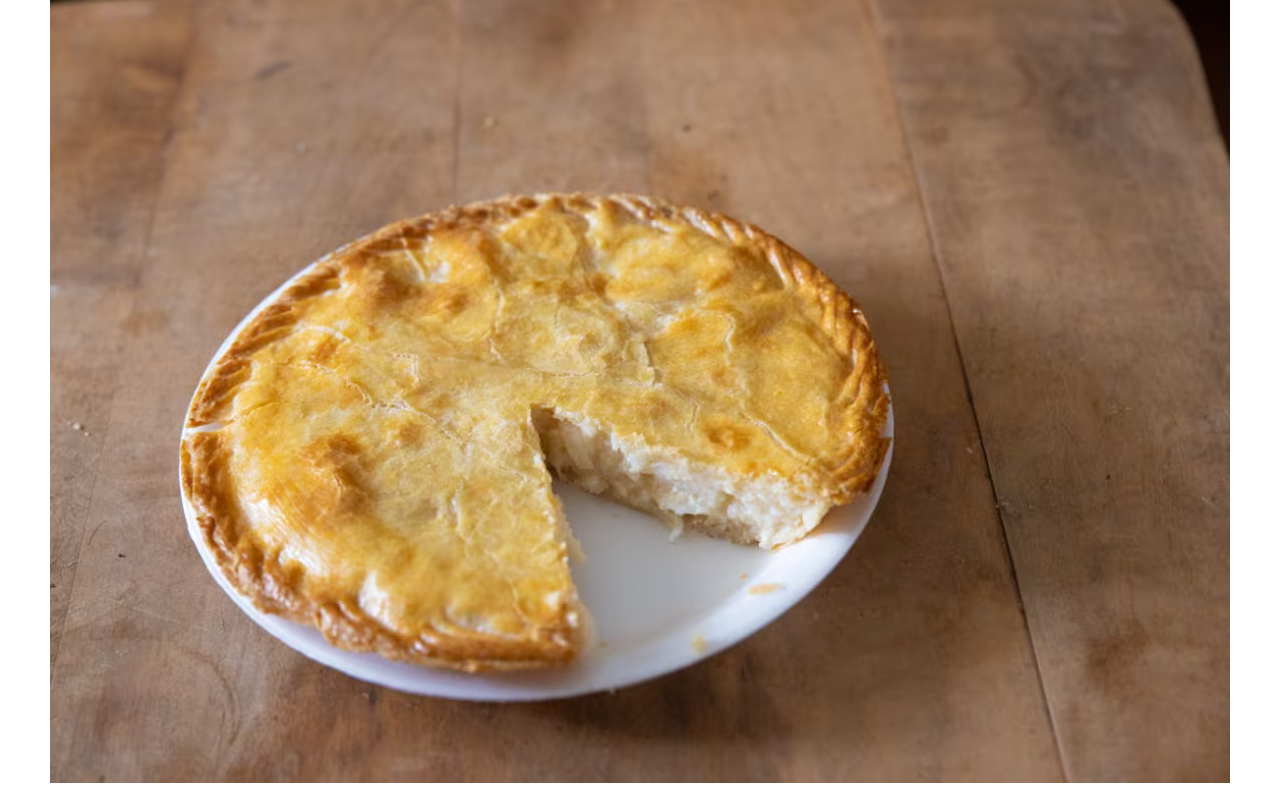
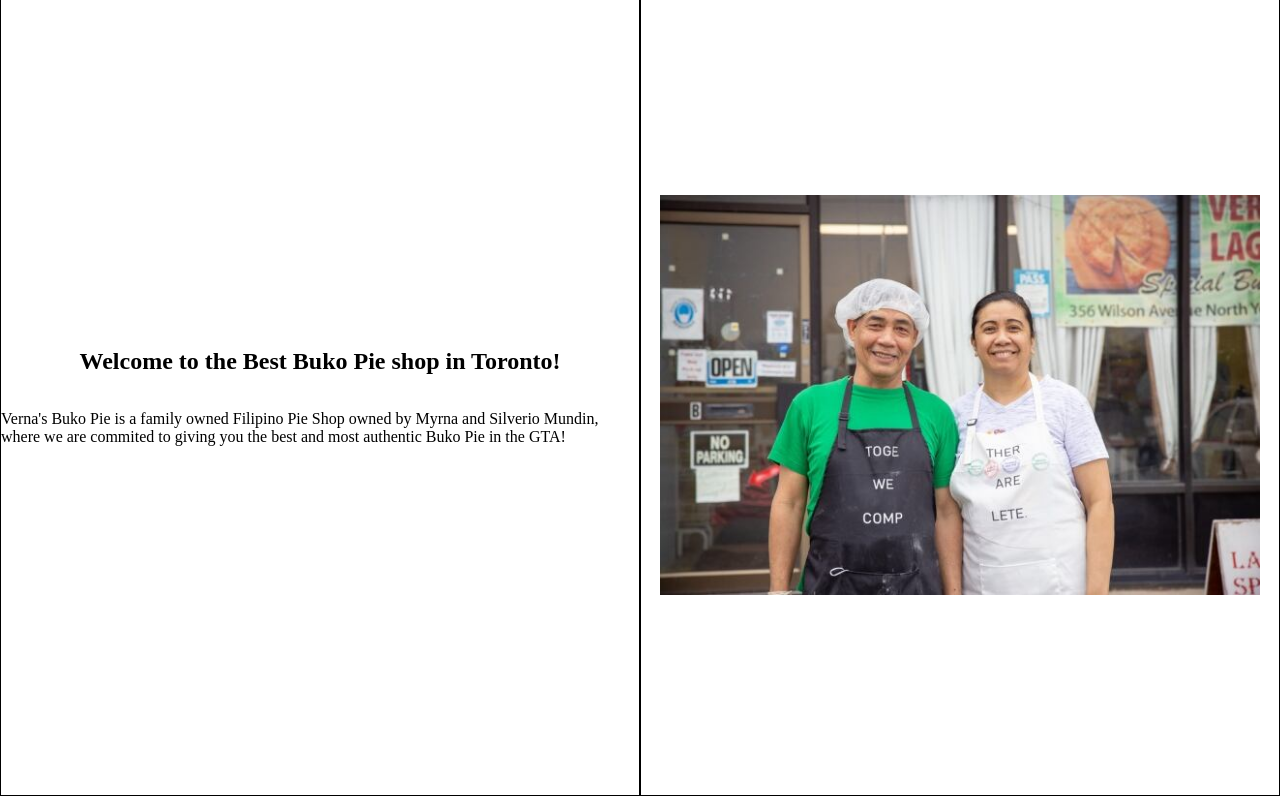
Before and after one commit to newplayer-afk/odin-restaurant-page, a website built with webpack: page src/template.html in a window 1280 px wide. Shown: the part 88-884 px from the top of the page. Built offline with nearby package versions, Linux system fonts and the light colour scheme.

Commit message:
Remove old styling on header Create home.js content

```diff
--- a/src/assets/home.js
+++ b/src/assets/home.js
@@ -1,18 +1,46 @@
 export {homePage};
-import buko_pie from "./images/buko.jpg"
+import owners from "./images/owners.jpg"
 
 const homePage = (function () {
+    const owners_import = owners
     // DEFINE ALL VARIABLES
     const content = document.querySelector("#content")
     const main = document.createElement("main")
-    const buko_pie_image = document.createElement("img")
-    buko_pie_image.src = buko_pie
+    const owners_image = new Image()
+    owners_image.src = owners_import
+    owners_image.classList.add("owners-image")
 
     const addContent = () => {
         content.innerHTML = '';
         content.appendChild(main)
-        main.appendChild(buko_pie_image)
+        /*
+        Here we will add content to main. We will start by adding an introduction with a left side div and right side div
+         */
+        const introduction = document.createElement("div")
+        introduction.classList.add("intro")
+        const ls = document.createElement("div")
+        const rs = document.createElement("div")
+        ls.classList.add("intro-left")
+        rs.classList.add("intro-right")
 
+        main.appendChild(introduction)
+        introduction.appendChild(ls)
+        introduction.appendChild(rs)
+
+        const h2 = document.createElement("h2");
+        const para = document.createElement("p");
+        h2.textContent = "Welcome to the Best Buko Pie shop in Toronto!"
+        para.textContent = "Verna's Buko Pie is a family owned Filipino Pie Shop owned by Myrna and Silverio Mundin, "
+        + "where we are commited to giving you the best and most authentic Buko Pie in the GTA!"
+
+        ls.appendChild(h2)
+        ls.appendChild(para)
+
+
+
+
+
+        rs.appendChild(owners_image)
         /*
         h2.textContent = "Welcome to the Best Authentic Buko Pie shop in Toronto!"
         p.textContent = 'Buko pie is a beloved Filipino dessert that showcases the tropical flavors of the coconut. The name "buko" is the Tagalog word for coconut, and this pie is a testament to the versatility and richness of this fruit.'
--- a/src/index.js
+++ b/src/index.js
@@ -8,7 +8,7 @@ import {menu} from "./assets/menu.js"
 homePage.addContent()
 
 const logoButton = document.querySelector("#logo")
-homeButton.addEventListener("click", () => {homePage.addContent()})
+logoButton.addEventListener("click", () => {homePage.addContent()})
 
 const homeButton = document.querySelector("#home")
 homeButton.addEventListener("click", () => {homePage.addContent()})
--- a/src/styles.css
+++ b/src/styles.css
@@ -3,9 +3,16 @@ body{
     padding: 0px;
 }
 
-main {
+.intro{
     display: flex;
-    justify-content: space-evenly;
+}
+.intro-left,
+.intro-right{
+    border: 1px solid black;
+    width: 50vw;
+    height: 800px;
+    display: flex;
+    justify-content: center;
     align-items: center;
 }
 
@@ -16,8 +23,11 @@ header {
     gap: 10px;
     width: 100vw;
     height: 10vh;
-    border: 2px solid rgb(173, 173, 173);
+    border: 1px solid black;
+    background-color: rgb(140, 244, 255);
+    /*
     background-image: url(assets/images/tropical_trees_image.jpg);
+    */
 }
 
 nav{
@@ -36,13 +46,16 @@ button{
     border: 0px;
 }
 h3{
+    /*
     color: white;
+    */
+    color: rgb(0, 71, 5);
     font-size: 2em;
     font-family: cursive;
 }
 
 /*CREATING VERNAS BUKO PIE LOGO HERE*/
-.logo {
+#logo {
     width: auto;
     display: flex;
     gap: 8px;
@@ -60,3 +73,15 @@ h1#vernas {
 h1#buko-pie {
     font-family: cursive;
 }
+.owners-image,
+.buko-pie-image{
+    object-fit: cover;
+    width: 600px;
+}
+
+.intro-left{
+    display: flex;
+    flex-direction: column;
+    justify-content: center;
+    align-items: center;
+}
--- a/src/template.html
+++ b/src/template.html
@@ -7,7 +7,7 @@
 </head>
 <body>
     <header>
-        <div class="logo">
+        <div id="logo">
             <h1 id="vernas">Verna's Laguna</h1>
             <h1 id="buko-pie">Special Buko Pie</h1>
         </div>
```
Also changed, not shown: src/assets/images/owners.jpg (added).
